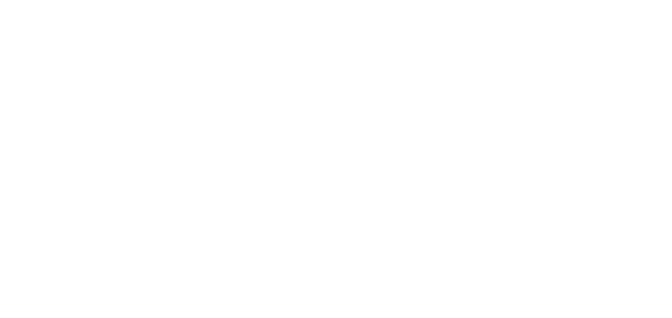
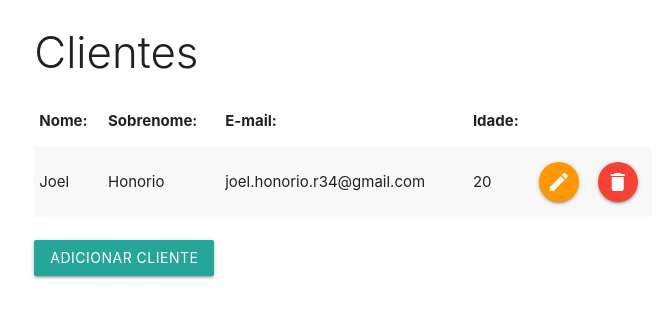
Before and after one commit to DiPaivaa/CRUD-TDD, a PHP site: page / in a window 1280 px wide. Before the commit the part shown is empty. Shown: the top 318 px of the page, without its empty margins (297-969 px from the left). Run offline with PHP 8.4, Linux system fonts and the light colour scheme.

Commit message:
Criando Includes para armazenar elementos html estáticos e criando base para o CRUD

```diff
--- /dev/null
+++ b/includes/footer.php
@@ -0,0 +1,3 @@
+	<script src="https://cdnjs.cloudflare.com/ajax/libs/materialize/1.0.0/js/materialize.min.js"></script>
+	</body>
+</html>
--- /dev/null
+++ b/includes/header.php
@@ -0,0 +1,10 @@
+<!DOCTYPE html>
+<html lang="pt-br">
+	<head>
+		<link href="https://fonts.googleapis.com/icon?family=Material+Icons" rel="stylesheet">
+		<link rel="stylesheet" href="https://cdnjs.cloudflare.com/ajax/libs/materialize/1.0.0/css/materialize.min.css">
+		<meta charset="UTF-8">
+		<meta name="viewport" content="width=device-width, initial-scale=1.0">
+		<title>Cadastro de clientes</title>
+	</head>
+	<body>
--- a/index.php
+++ b/index.php
@@ -1,11 +1,35 @@
-<!DOCTYPE html>
-<html>
-	<head>
-		<link href="https://fonts.googleapis.com/icon?family=Material+Icons" rel="stylesheet">
-		<link rel="stylesheet" href="https://cdnjs.cloudflare.com/ajax/libs/materialize/1.0.0/css/materialize.min.css">
-		<meta name="viewport" content="width=device-width, initial-scale=1.0"/>
-	</head>
-	<body>
-		<script src="https://cdnjs.cloudflare.com/ajax/libs/materialize/1.0.0/js/materialize.min.js"></script>
-	</body>
-</html>
+<?php
+	include_once 'includes/header.php';
+?>
+
+<div class="row">
+	<div class="col s12 m6 push-m3">
+		<h3 class="light">Clientes</h3>
+		<table class="striped">
+			<thead>
+				<tr>
+					<th>Nome:</th>
+					<th>Sobrenome:</th>
+					<th>E-mail:</th>
+					<th>Idade:</th>
+				</tr>
+			</thead>
+			<tbody>
+				<tr>
+					<td>Joel</td>
+					<td>Honorio</td>
+					<td>joel.honorio.r34@gmail.com</td>
+					<td>20</td>
+					<td><a href="#" class="btn-floating orange"><i class="material-icons">edit</i></a></td>
+					<td><a href="#" class="btn-floating red"><i class="material-icons">delete</i></a></td>
+				</tr>
+			</tbody>
+		</table>
+		<br/>
+		<a href="#" class="btn">Adicionar Cliente</a>
+	</div>
+</div>
+
+<?php
+	include_once 'includes/footer.php';
+?>
```
